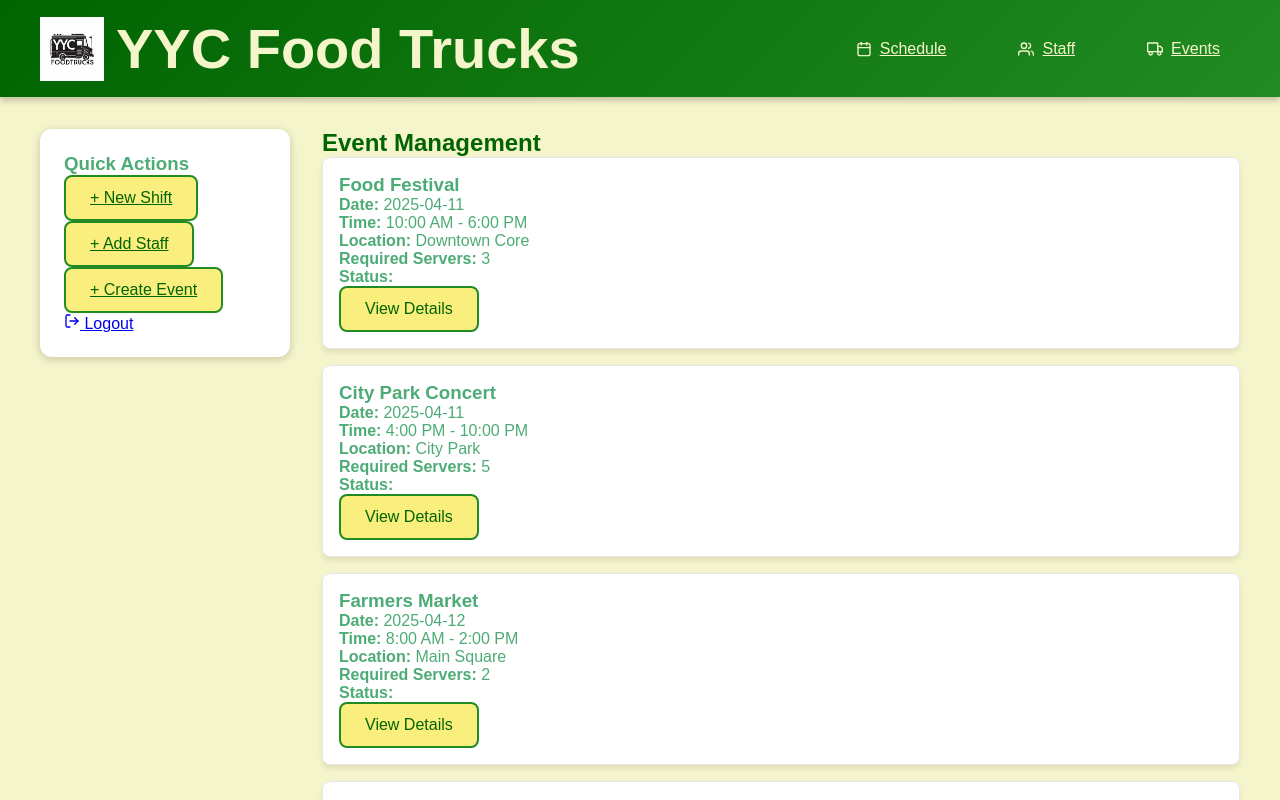
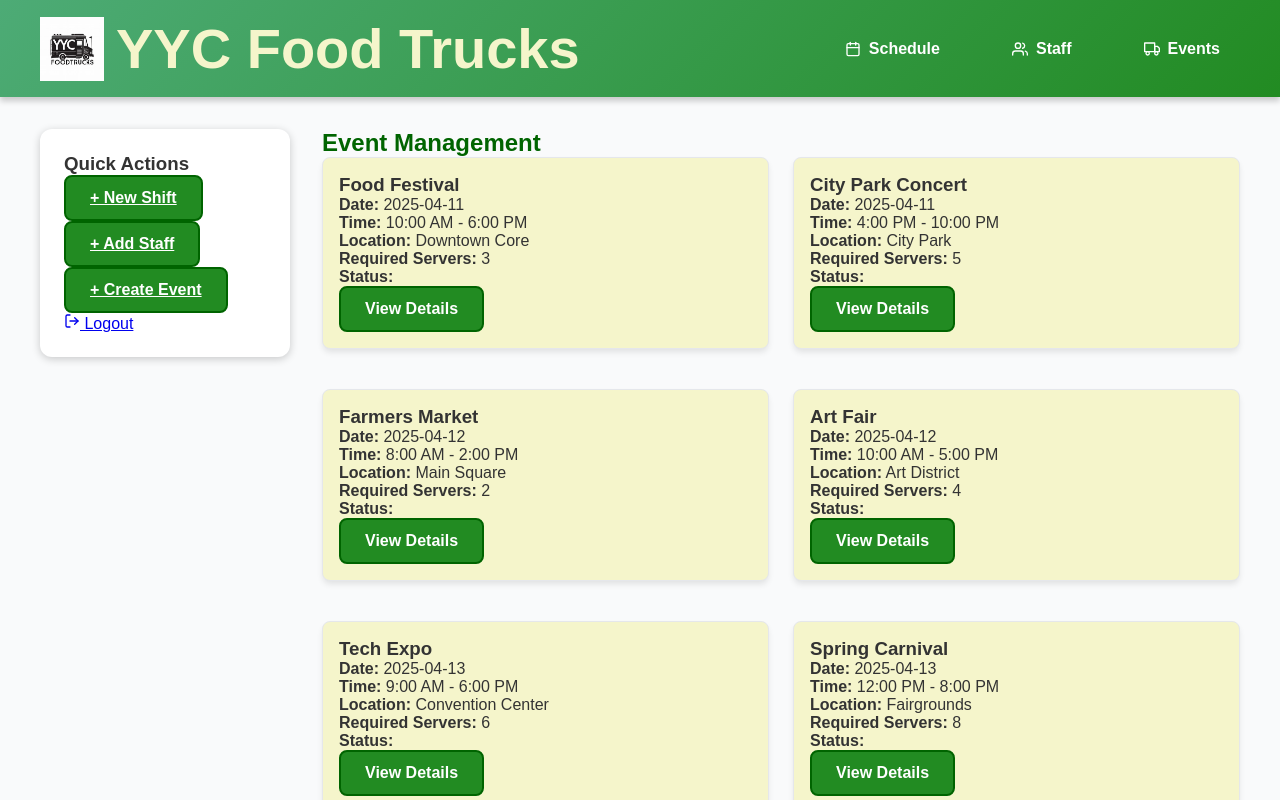
Before and after one commit to leonamotyer/capstoneGOATS, a Next.js app: page /events in a window 1280 px wide. Built offline with nearby package versions, Linux system fonts and the light colour scheme.

Commit message:
cleaned up styles removed duplicates

```diff
--- a/app/events/[id]/page.js
+++ b/app/events/[id]/page.js
@@ -1,5 +1,5 @@
 'use client';
-
+import '../../globals.css';
 import { useParams, useRouter } from 'next/navigation';
 import { useEffect, useState } from 'react';
 
@@ -32,8 +32,8 @@ export default function EventDetailsPage() {
   return (
     <div className="event-details-page">
       <button
-        className="back-button"
-        onClick={() => router.back()}
+        className="button"
+                onClick={() => router.back()}
       >
         &larr; Back
       </button>
--- a/app/events/page.js
+++ b/app/events/page.js
@@ -24,7 +24,7 @@ export default function Events() {
       <div className="event-list grid gap-4">
         {events.length > 0 ? (
           events.map((event) => (
-            <div key={event.id} className="event-card bg-white p-4 rounded shadow">
+            <div key={event.id} className="event-card bg-secondary-light p-4 rounded shadow">
               <h3 className="text-lg font-semibold">{event.name}</h3>
               <p><strong>Date:</strong> {event.date}</p>
               <p><strong>Time:</strong> {event.time}</p>
--- a/app/globals.css
+++ b/app/globals.css
@@ -1,3 +1,6 @@
+/* =========================
+   Global Variables
+========================= */
 :root {
   --primary-dark: #006400;
   --primary-medium: #228b22;
@@ -8,6 +11,9 @@
   --white: #ffffff;
 }
 
+/* =========================
+   Base Styles
+========================= */
 * {
   box-sizing: border-box;
   padding: 0;
@@ -20,22 +26,26 @@ body {
   overflow-x: hidden;
   height: 100%;
   font-family: 'Arial', sans-serif;
+  background-color: #f9fafb;
+  color: #333;
 }
 
-body {
-  background-color: var(--secondary-light);
-  color: var(--primary-light);
-}
-
-/* ========== Utility Classes ========== */
+/* =========================
+   Utility Classes
+========================= */
 .text-primary-dark { color: var(--primary-dark); }
 .text-primary-medium { color: var(--primary-medium); }
 .text-primary-light { color: var(--primary-light); }
-.text-secondary-dark {color: var(--secondary-dark);}
+.text-secondary-dark { color: var(--secondary-dark); }
+.text-gray-500 { color: #6b7280; }
+
 .bg-secondary-dark { background-color: var(--secondary-dark); }
 .bg-primary-medium { background-color: var(--primary-medium); }
 .bg-white { background-color: var(--white); }
 
+/* =========================
+   Reusable Components
+========================= */
 .badge {
   padding: 0.25rem 0.75rem;
   border-radius: 999px;
@@ -46,40 +56,13 @@ body {
   gap: 0.25rem;
 }
 
-.icon-button {
-  padding: 0.5rem;
-  border-radius: 50%;
-  transition: background-color 0.2s ease;
-}
 
-.icon-button:hover {
-  background-color: rgba(0, 0, 0, 0.05);
-}
 
-.button {
-  background-color: var(--secondary-dark);
-  color: var(--primary-dark);
-  border: 2px solid var(--primary-medium);
-  border-radius: 8px;
-  padding: 0.75rem 1.5rem;
-  font-size: 1rem;
-  cursor: pointer;
-  transition: all 0.3s ease;
-  display: inline-flex;
-  align-items: center;
-  gap: 0.5rem;
-}
-
-.button:hover {
-  background-color: var(--primary-medium);
-  color: var(--white);
-  box-shadow: 0 4px 8px var(--shadow);
-  transform: translateY(-2px);
-}
-
-/* ========== Layout Styles ========== */
+/* =========================
+   Layout & Navigation
+========================= */
 .header {
-  background: linear-gradient(135deg, var(--primary-dark) 0%, var(--primary-medium) 100%);
+  background: linear-gradient(135deg, var(--primary-light) 0%, var(--primary-medium) 100%);
   padding: 1rem 2rem;
   box-shadow: 0 4px 6px var(--shadow);
   position: sticky;
@@ -104,6 +87,40 @@ body {
   gap: 0.75rem;
 }
 
+
+/* =========================
+   Section Styling & Pages
+========================= */
+
+
+/* ========== Landing Page ========== */
+
+
+/* Section Titles */
+.section-title {
+  font-size: 1.75rem;
+  font-weight: bold;
+  color: var(--primary-dark);
+  margin-bottom: 1rem;
+  text-align: center;
+}
+
+/* Cards */
+.card {
+  background-color: var(--secondary-light);
+  border: 1px solid #e5e7eb; /* Light gray border */
+  border-radius: 0.5rem;
+  padding: 1rem;
+  box-shadow: 0 4px 6px rgba(0, 0, 0, 0.1); /* Subtle shadow */
+  transition: transform 0.2s ease, box-shadow 0.2s ease;
+}
+
+.card:hover {
+  transform: translateY(-5px); /* Lift effect on hover */
+  box-shadow: 0 6px 10px rgba(0, 0, 0, 0.15); /* Stronger shadow on hover */
+}
+
+/* Nav Links */
 .nav-links {
   display: flex;
   gap: 2rem;
@@ -111,18 +128,80 @@ body {
 }
 
 .nav-link {
-  color: var(--secondary-light);
+  text-decoration: none;
+  color: var(--white);
+  font-weight: 600;
+  transition: color 0.3s ease;
+  text-decoration: none;
+  font-weight: 600;
   padding: 0.75rem 1.25rem;
   border-radius: 8px;
   transition: all 0.3s ease;
   display: flex;
   align-items: center;
   gap: 0.5rem;
-  font-weight: 500;
 }
 
 .nav-link:hover {
+  color: var(--primary-medium);
   background: var(--primary-light);
+  color: var(--white);
+  transform: translateY(-2px);
+}
+
+/* Footer Styling */
+footer {
+  background-color: var(--primary-dark); /* Dark background for contrast */
+  color: var(--primary-light); /* Light text color */
+  padding: 1.5rem 0; /* Add padding to the top and bottom */
+  text-align: center;
+  font-size: 0.875rem; /* Slightly smaller font size */
+  border-top: 1px solid #e5e7eb; /* Subtle border at the top */
+}
+
+footer p {
+  margin: 0; /* Remove default margin */
+}
+
+footer a {
+  color: var(--primary-light); /* Footer links inherit light color */
+  text-decoration: none; /* Remove underline */
+  font-weight: 600; /* Make links bold */
+  transition: color 0.3s ease; /* Smooth color transition */
+}
+
+footer a:hover {
+  color: var(--primary-medium); /* Change color on hover */
+}
+
+/* Grid Layout for Sections */
+.grid {
+  display: grid;
+  grid-template-columns: repeat(auto-fit, minmax(300px, 1fr)); /* Responsive grid */
+  gap: 1.5rem; /* Space between grid items */
+}
+
+/* Buttons */
+.button {
+  background-color: var(--primary-medium);
+  color: #ffffff;
+  border: 2px solid var(--primary-dark);
+  border-radius: 0.5rem;
+  padding: 0.75rem 1.5rem;
+  font-size: 1rem;
+  font-weight: 600;
+  text-align: center;
+  cursor: pointer;
+  transition: all 0.3s ease;
+  display: inline-flex;
+  align-items: center;
+  gap: 0.5rem;
+}
+
+.button:hover {
+  background-color: var(--primary-light);
+  color: var(--white);
+  box-shadow: 0 4px 8px var(--shadow);
   transform: translateY(-2px);
 }
 
@@ -246,10 +325,6 @@ tr:hover td {
     padding: 1rem;
   }
 
-  .nav-links {
-    display: none;
-  }
-
   .calendar-grid {
     grid-template-columns: 1fr;
   }
@@ -273,7 +348,7 @@ tr:hover td {
   border-radius: 0.5rem;
   padding: 1rem;
   box-shadow: 0 4px 6px -1px rgba(0, 0, 0, 0.1);
-  background-color: var(--white);
+  background-color: var(--secondary-light);
   margin-bottom: 1rem;
 }
 
@@ -497,6 +572,7 @@ tr:hover td {
   margin-bottom: 1.5rem;
 }
 
+/* Navigation Buttons for weekly view on schedule page */
 .navigation-button {
   padding: 0.5rem 1rem;
   background-color: var(--primary-dark);
@@ -551,7 +627,21 @@ tr:hover td {
   margin-top: 1.5rem;
 }
 
-/* Custom DayPilot Styling */
+/* Custom DayPilot Calendar Styling */
+.month_default_event_bar_inner {
+  background-color: var(--primary-light) !important; /* Green color from your theme */
+  color: var(--secondary-light);
+  border: 1px solid var(--primary-dark) !important;
+}
+
+/* Eventually different colors based on event status */
+.event_scheduled .month_default_event_bar_inner {
+  background-color: var(--primary-medium) !important; /* Green for scheduled */
+}
+
+.event_pending .month_default_event_bar_inner {
+  background-color: var(--secondary-dark) !important; /* Yellow for pending */
+}
 .custom-event {
   padding: 8px;
   border-radius: 4px;
@@ -569,7 +659,7 @@ tr:hover td {
 
 .custom-event-location {
   font-size: 12px;
-  color: #6B7280;
+  color: var(--primary-medium);
 }
 
 /* ========== Event Details Page Styles ========== */
@@ -582,7 +672,7 @@ tr:hover td {
 .back-button {
   margin-bottom: 1.5rem;
   padding: 0.5rem 1rem;
-  background-color: var(--primary-light);
+  background-color: var(--primary-dark);
   color: white;
   border: none;
   border-radius: 0.5rem;
@@ -732,10 +822,3 @@ tr:hover td {
 .employee-card p {
   margin-bottom: 0.25rem;
 }
-.text-primary-medium {
-  color: var(--primary-medium);
-}
-
-.text-gray-500 {
-  color: #6b7280;
-}
--- a/app/layout.js
+++ b/app/layout.js
@@ -56,6 +56,9 @@ export default function RootLayout({ children }) {
             </aside>
 
             <div className="main-content p-4">{children}</div>
+            <footer className="mt-auto">
+                <p>© 2025 YYC FoodTrucks All rights reserved.</p>
+            </footer>
           </main>
         </AuthProvider>
       </body>
```
Also changed, not shown: app/page.js (+66 -7 lines).
